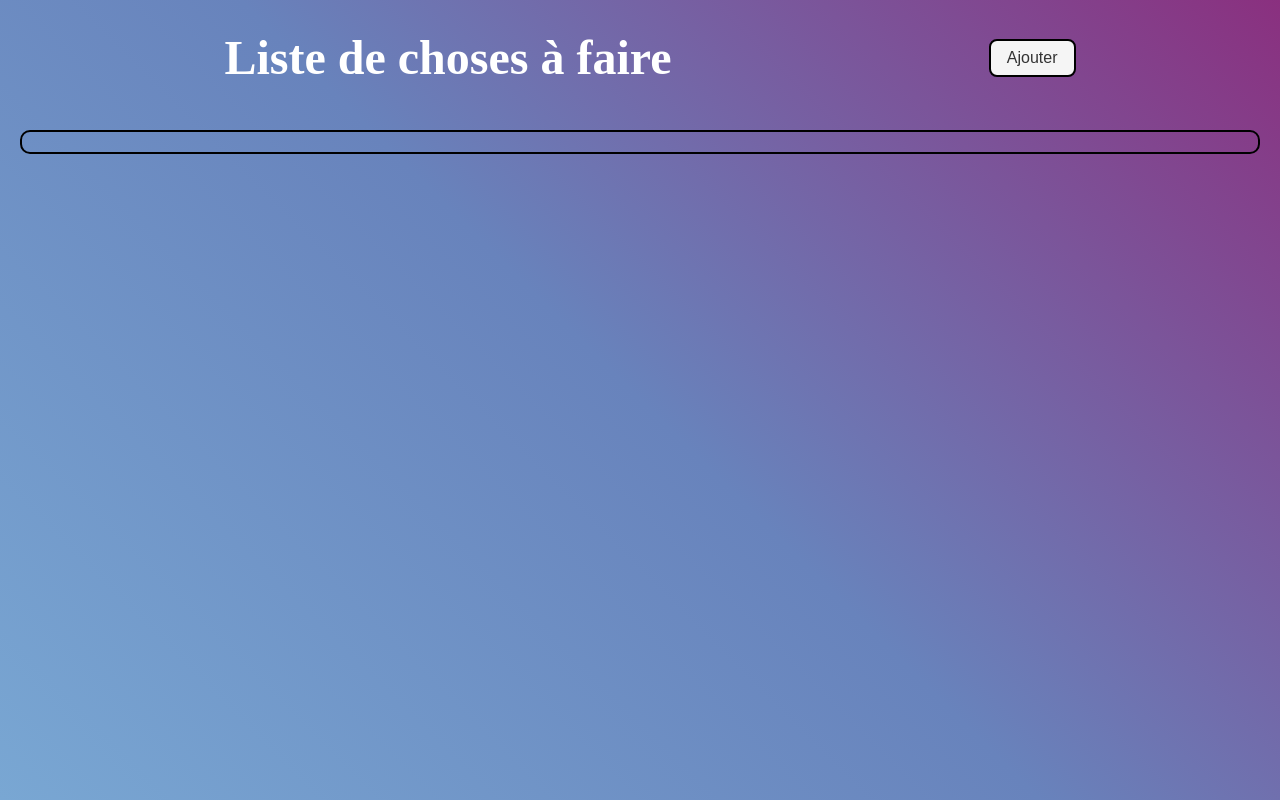
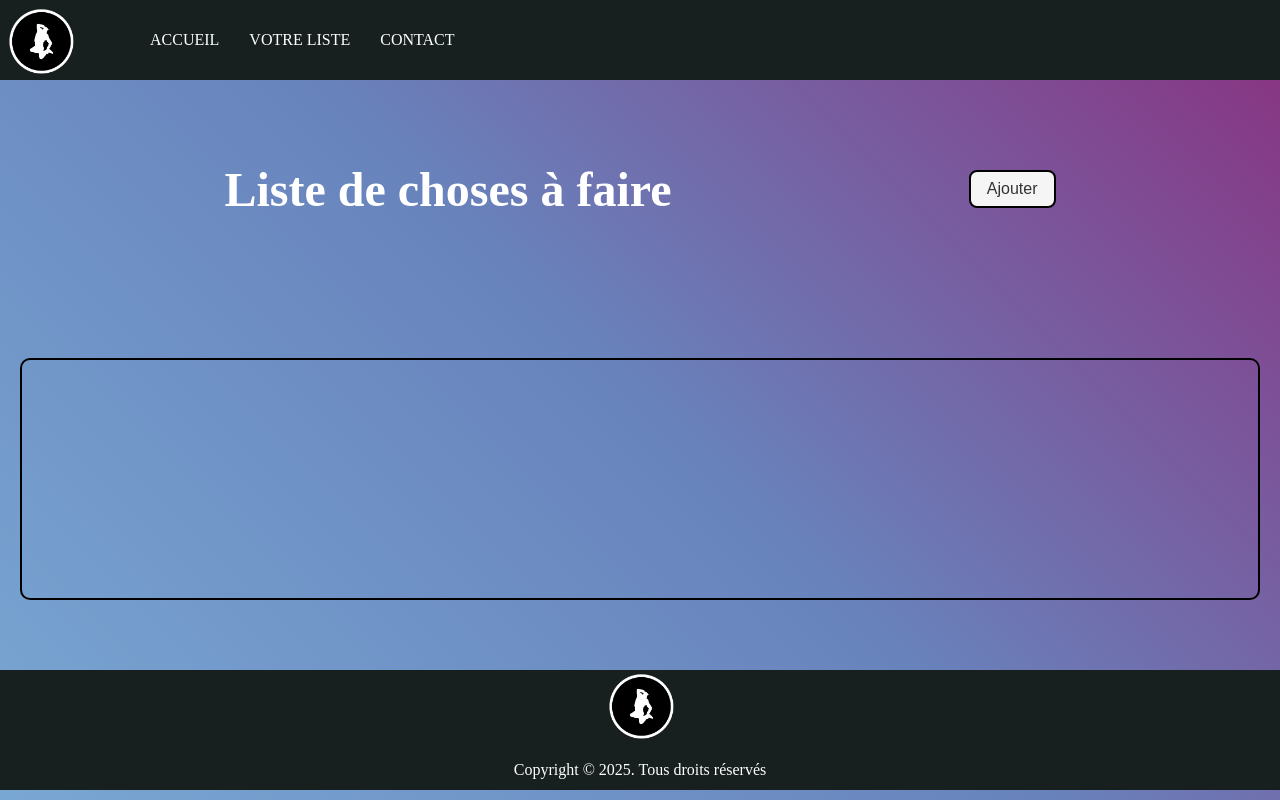
Before and after one commit to Disl11/To_do_liste, a plain HTML site: page index.html in a window 1280 px wide. Drawn offline with Linux system fonts and the light colour scheme.

Commit message:
ajustement

```diff
--- a/index.html
+++ b/index.html
@@ -10,6 +10,16 @@
 </head>
 
 <body>
+    <header>
+        <img src="./images/brian logo 2.png" alt="Logo du site" width="80" height="80" />
+        <nav>
+            <ul>
+                <li><a href="page-aceuil.html">ACCUEIL</a></li>
+                <li><a href="index.html"> VOTRE LISTE</a></li>
+                <li><a href="#contact"> CONTACT </a></li>
+            </ul>
+        </nav>
+    </header>
     <section id="sectionMain" aria-label="Zone de gestion de la liste">
         <div class="divTitle">
             <h1 class="title">Liste de choses à faire</h1>
@@ -25,6 +35,11 @@
     <section id="area" aria-label="Zone des tâches ajoutées">
     </section>
 
+    <footer>
+        <img src="images/brian logo 2.png" alt="Logo du site" width="80" height="80" loading="lazy" />
+        <p> Copyright &copy; 2025. Tous droits réservés</p>
+    </footer>
+
     <script type="module" src="main.js" defer></script>
 </body>
 
--- a/style.css
+++ b/style.css
@@ -1,25 +1,46 @@
+html, body {
+  height: 100%;
+  margin: 0;
+}
+
 body {
-    padding: 0;
-    margin: 0;
-    height: 100vh;
     display: flex;
     align-items: center;
     flex-direction: column;
     background: linear-gradient(45deg, #79a7d3, #6883bc, #8a307f);
+    display: flex;
+    flex-direction: column;
+    min-height: 100vh;
 }
 
-.title {
+/* ------------- navBar et header--------------- */
+header{
+    width: 100%;
+    display: flex;
+    align-items: center;
+    background-color: #181f1f;
+}
 
-    margin: 10px;
-    border-radius: 5px;
-    padding: 10px;
+nav a{
+    display: flex;
+    color: black;
+    margin-left: 30px;
+    justify-content: space-between;
+    text-decoration: none;
+    color: white;
 }
+
+nav ul {
+    display: flex;
+    list-style: none;
+
+}
+
 
 h1 {
    font-size: 48px;
     font-weight: bold;
     color: white;
-    margin: 20px 0;
     text-align: center;
 }
 
@@ -27,7 +48,6 @@
     display: flex;
     align-items: center;
     justify-content: center;
-    padding: 10px;
     width: 100%;
 }
 
@@ -69,6 +89,7 @@
     align-items: center;
     padding: 10px;
     gap: 10px;
+    margin: 60px;
 }
 
 
@@ -137,7 +158,7 @@
 
 }
 
-
+/* TASK */
 
 .addTask {
     background: rgba(30, 193, 1, 0.8);
@@ -181,13 +202,10 @@
     padding: 5px 10px;
     border: none;
     border-radius: 6px;
-
-
 }
 
 
 
-/* sur focus */
 #listTask input:focus {
     outline: none;
     background: white;
@@ -207,6 +225,27 @@
     width: 200px;
     font-size: 8px;
     height: 10px;
+}
+
+
+footer {
+  bottom: 0;
+  left: 0;
+  height: 10%;
+  width: 100%;
+  text-align: center;
+  padding: 20px;
+  background-color: #181f1f;
+  color: white;
+  display: flex;
+  flex-direction: column;
+  align-items: center;
+  justify-content: center;
+  margin: 10px;
+}
+
+#sectionMain, #area {
+  flex: 1;
 }
 
 
```
